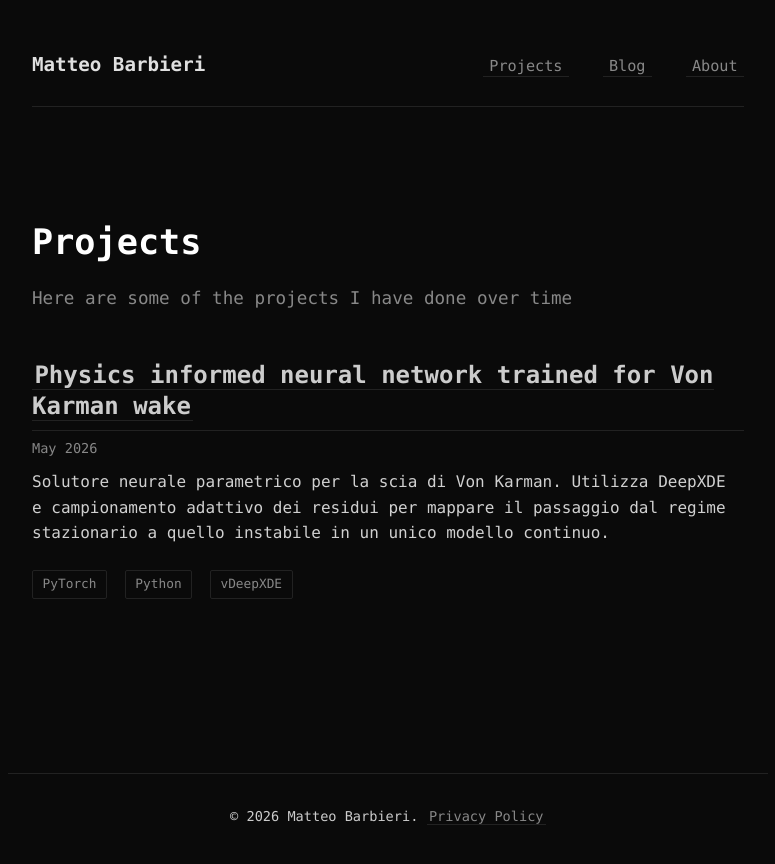
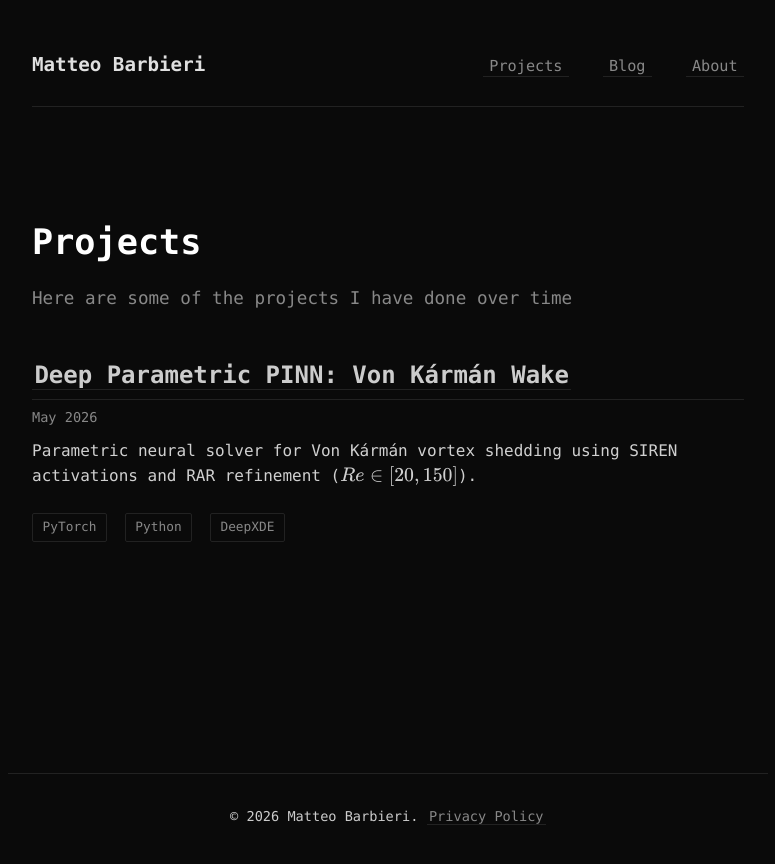
Before and after one commit to mttbrbr/mttbrbr.github.io, a Jekyll site: the page built from projects.html, in a window 1280 px wide. Shown: the top 864 px of the page, without its empty margins (252-1027 px from the left). Built offline with Jekyll 4.4.1, drawn with Linux system fonts in a browser that asks for light colours; some of the changed lines change nothing that is shown.

Commit message:
Update PINNs project

````diff
--- a/_projects/PINNs-Von-Karman-simulation/index.md
+++ b/_projects/PINNs-Von-Karman-simulation/index.md
@@ -1,19 +1,70 @@
 ---
 layout: project
-title: "Physics informed neural network trained for Von Karman wake"
+title: "Deep Parametric PINN: Von Kármán Wake"
 date: 2026-05-05
-category: "CFD"
-type: "Computationl Fluid Dynamics"
-tech: ["PyTorch", "Python", "vDeepXDE"]
-status: "work in progress"
-excerpt: "Solutore neurale parametrico per la scia di Von Karman. Utilizza DeepXDE e campionamento adattivo dei residui per mappare il passaggio dal regime stazionario a quello instabile in un unico modello continuo."
-links:
-  github: "https://github.com/mttbrbr/deep-surrogate-von-karman.git"
-  report: "#"
+tech: ["PyTorch", "Python", "DeepXDE"]
+excerpt: "Parametric neural solver for Von Kármán vortex shedding using SIREN activations and RAR refinement ($Re \\in [20, 150]$)."
 ---
-### Setup e Isolamento del Nuovo Branch
-### Implementazione SIREN (Sinusoidal Representation Networks)
-### Ristrutturazione del Training Loop (Algoritmo RAR)
-### Configurazione della Modalità Debug
-### Lancio della Simulazione in Produzione
-### Esportazione e Post-Processing (ParaView)
+
+![Flow Field Visualization](/assets/images/pinn/hero_flow.png)
+
+## Technical Index
+1. [**4D Parametric Domain**](#parametric) — The Universal Solver approach.
+2. [**SIREN vs. Tanh**](#siren) — Overcoming gradient saturation.
+3. [**RAR Algorithm**](#rar) — Automated mesh-less refinement.
+4. [**Optimization**](#optimization) — Hybrid Adam/L-BFGS strategy.
+5. [**Hardware**](#hardware) — AMD ROCm acceleration.
+
+<a name="parametric"></a>
+## 1. 4D Parametric Domain: The Universal Solver
+A standard CFD simulation solves the Navier-Stokes equations for a specific set of boundary conditions and physical constants. In this project, the **Reynolds number ($Re$)** is not a constant, but a fourth input dimension:
+
+$$\mathcal{N}: [x, y, t, Re] \to [u, v, p]$$
+
+### Motivation
+By injecting $Re$ into the network, we transform a single-case solver into a **parametric surrogate model**.
+* **Computational Efficiency:** Once trained, the network can predict the flow field for any $Re \in [20, 150]$ in milliseconds.
+* **Design Optimization:** This allows for real-time sensitivity analysis and exploration of the transition from steady-state flow to unsteady vortex shedding without re-running the training pipeline.
+
+<a name="siren"></a>
+## 2. SIREN Architecture vs. Tanh: Breaking the Gradient Barrier
+The choice of the activation function is critical for Physics-Informed machine learning. While many PINN implementations use `tanh`, this solver utilizes **Sinusoidal Representation Networks (SIREN)** (`sin` activation).
+
+### Why `sin` is superior to `tanh` for PDEs:
+1.  **Gradient Preservation:** The derivatives of a sine function are shifted sines (cosines). This means that the spatial and temporal gradients (and higher-order Hessians required by Navier-Stokes) maintain the same distribution and "energy" as the original signal. `tanh`, conversely, has derivatives that vanish as the input increases, leading to the **vanishing gradient problem** in deep PDE solvers.
+2.  **Spectral Bias & High Frequencies:** Standard networks (ReLU/Tanh) suffer from "spectral bias," learning low-frequency components first and struggling with sharp gradients. The periodic nature of **SIREN** allows the network to represent the fine, high-frequency details of the **Von Kármán vortices** and sharp boundary layers much more accurately.
+3.  **Hessian Stability:** Since Navier-Stokes involves second-order derivatives ($\nabla^2 \mathbf{u}$), having an activation function like `sin` that is non-zero in its second derivative is essential for stable backpropagation of the physical loss.
+
+
+<a name="rar"></a>
+## 3. Adaptive Training: The RAR Algorithm
+In fluid dynamics, the most critical physics occur in small, high-gradient regions (the wake and the boundary layer). A uniform distribution of collocation points is computationally wasteful.
+
+### Residual-based Adaptive Refinement (RAR)
+The implementation uses a 4-cycle **RAR algorithm**:
+1.  **Residual Evaluation:** Every 25,000 iterations, the model evaluates the Navier-Stokes residuals on 50,000 random spatio-temporal points.
+2.  **Point Injection:** The top 1,000 points with the highest absolute error—representing zones where the physics is not yet satisfied—are added to the training set.
+3.  **Focused Learning:** This effectively creates a "smart mesh" that dynamically densifies in the wake, ensuring high-fidelity results where the flow is most complex.
+
+
+<a name="optimization"></a>
+## 4. Hybrid Optimization & Loss Weighting
+
+### The Two-Stage Pipeline
+The training leverages two different optimization philosophies:
+* **Phase 1 (Adam):** 100,000 iterations to explore the loss landscape and establish the global flow topology. Adam's stochastic nature is perfect for overcoming local minima during the initial RAR cycles.
+* **Phase 2 (L-BFGS):** A second-order optimizer that uses curvature information (Hessian approximation). This is the "precision strike" that drives the physical residuals down to machine epsilon ($10^{-5}$ range), ensuring the solution is strictly physical.
+
+### Loss Hierarchy
+The loss function is heavily weighted to enforce boundary integrity:
+* **Cylinder No-Slip (Weight 100):** Prioritizes zero-velocity at the cylinder wall, the primary source of vorticity.
+* **Continuity (Weight 20):** Enforces incompressibility ($\nabla \cdot \mathbf{u} = 0$) as a hard constraint.
+
+
+<a name="hardware"></a>
+## 5. Hardware Acceleration & Performance
+The solver is optimized for **AMD GPU (ROCm)** architectures, utilizing specialized environment overrides to ensure compatibility and performance for large-scale tensor operations:
+
+```python
+os.environ["DDE_BACKEND"] = "pytorch"
+os.environ["HSA_OVERRIDE_GFX_VERSION"] = "10.3.0" # Target: AMD RDNA2/3
````
